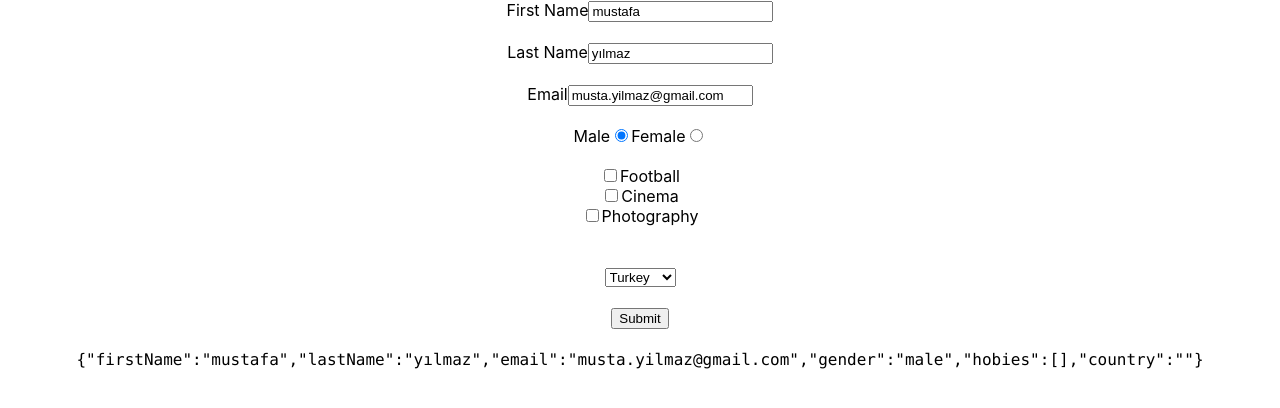
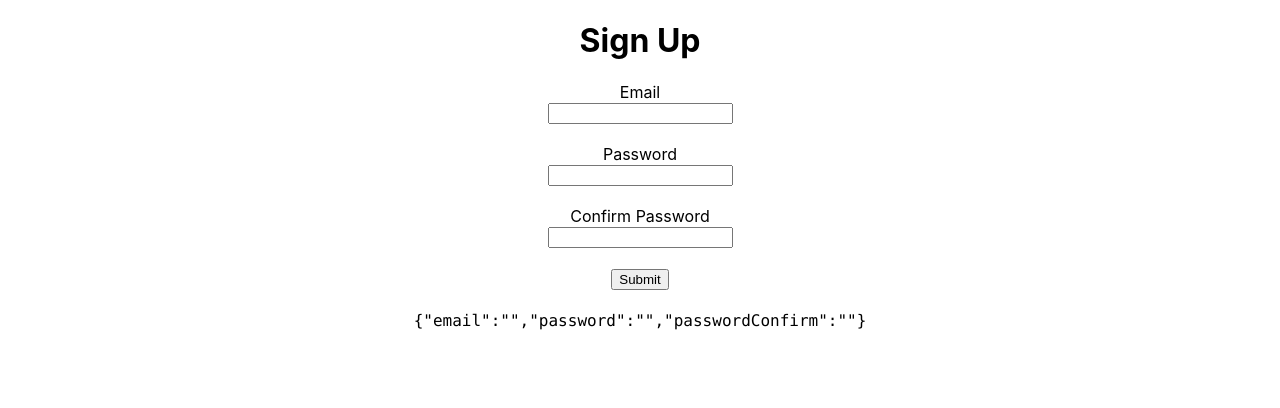
Before and after one commit to MustafaYilmaz1625/My-Portfolio-WebSite, a React (Create React App) app: page / in a window 1280 px wide. Shown: the top 408 px of the page. Built offline with nearby package versions, Linux system fonts and the light colour scheme.

Commit message:
yup-validation

```diff
--- a/src/App.css
+++ b/src/App.css
@@ -2,37 +2,6 @@
   text-align: center;
 }
 
-.App-logo {
-  height: 40vmin;
-  pointer-events: none;
+label {
+  display: block;
 }
-
-@media (prefers-reduced-motion: no-preference) {
-  .App-logo {
-    animation: App-logo-spin infinite 20s linear;
-  }
-}
-
-.App-header {
-  background-color: #282c34;
-  min-height: 100vh;
-  display: flex;
-  flex-direction: column;
-  align-items: center;
-  justify-content: center;
-  font-size: calc(10px + 2vmin);
-  color: white;
-}
-
-.App-link {
-  color: #61dafb;
-}
-
-@keyframes App-logo-spin {
-  from {
-    transform: rotate(0deg);
-  }
-  to {
-    transform: rotate(360deg);
-  }
-}
--- a/src/App.js
+++ b/src/App.js
@@ -1,23 +1,24 @@
 import "./App.css";
-import { useFormik } from "formik";
+import Signup from "./components/Signup";
+// import { useFormik } from "formik";
 
 function App() {
-  const { handleChange, handleSubmit, values } = useFormik({
-    initialValues: {
-      firstName: "mustafa",
-      lastName: "yılmaz",
-      email: "musta.yilmaz@gmail.com",
-      gender: "male",
-      hobies: [],
-      country: "",
-    },
-    onSubmit: (values) => {
-      console.log(values);
-    },
-  });
+  // const { handleChange, handleSubmit, values } = useFormik({
+  //   initialValues: {
+  //     firstName: "mustafa",
+  //     lastName: "yılmaz",
+  //     email: "musta.yilmaz@gmail.com",
+  //     gender: "male",
+  //     hobies: [],
+  //     country: "",
+  //   },
+  //   onSubmit: (values) => {
+  //     console.log(values);
+  //   },
+  // });
   return (
     <div className="App">
-      <form onSubmit={handleSubmit}>
+      {/* <form onSubmit={handleSubmit}>
         <label htmlFor="firstName">First Name</label>
         <input
           name="firstName"
@@ -111,7 +112,9 @@ function App() {
         <br />
 
         <code>{JSON.stringify(values)}</code>
-      </form>
+      </form> */}
+
+      <Signup />
     </div>
   );
 }
--- /dev/null
+++ b/src/components/Signup.js
@@ -0,0 +1,52 @@
+import React from "react";
+import { useFormik } from "formik";
+import validations from "./validations";
+function Signup() {
+  const { handleChange, handleSubmit, values } = useFormik({
+    initialValues: {
+      email: "",
+      password: "",
+      passwordConfirm: "",
+    },
+    onSubmit: (values) => {
+      console.log(values);
+    },
+    validationSchema: validations,
+  });
+  return (
+    <div>
+      <h1>Sign Up</h1>
+      <form onSubmit={handleSubmit}>
+        <label>Email</label>
+        <input name="email" value={values.email} onChange={handleChange} />
+        <br />
+        <br />
+        <label>Password</label>
+        <input
+          name="password"
+          value={values.password}
+          onChange={handleChange}
+        />
+        <br />
+        <br />
+
+        <label>Confirm Password</label>
+        <input
+          name="passwordConfirm"
+          value={values.passwordConfirm}
+          onChange={handleChange}
+        />
+        <br />
+        <br />
+
+        <button type="submit">Submit</button>
+        <br />
+        <br />
+
+        <code>{JSON.stringify(values)}</code>
+      </form>
+    </div>
+  );
+}
+
+export default Signup;
--- /dev/null
+++ b/src/components/validations.js
@@ -0,0 +1,12 @@
+import * as yup from "yup";
+
+let validations = yup.object().shape({
+  email: yup.string().email().required(),
+  password: yup.string().min(5).required(),
+  passwordConfirm: yup
+    .string()
+    .oneOf([yup.ref("password")])
+    .required(),
+});
+
+export default validations;
```
Also changed, not shown: 1 other file (tests, documents, lock files or other folders).
